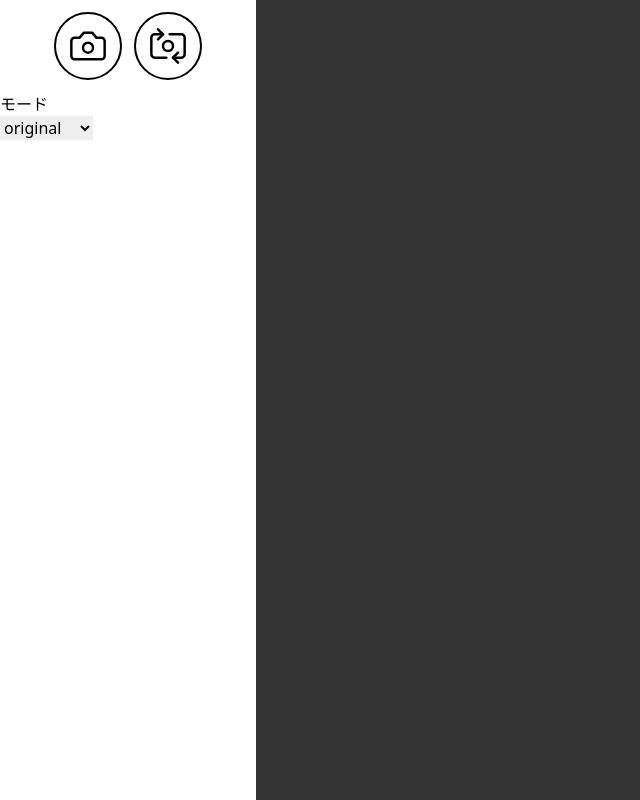
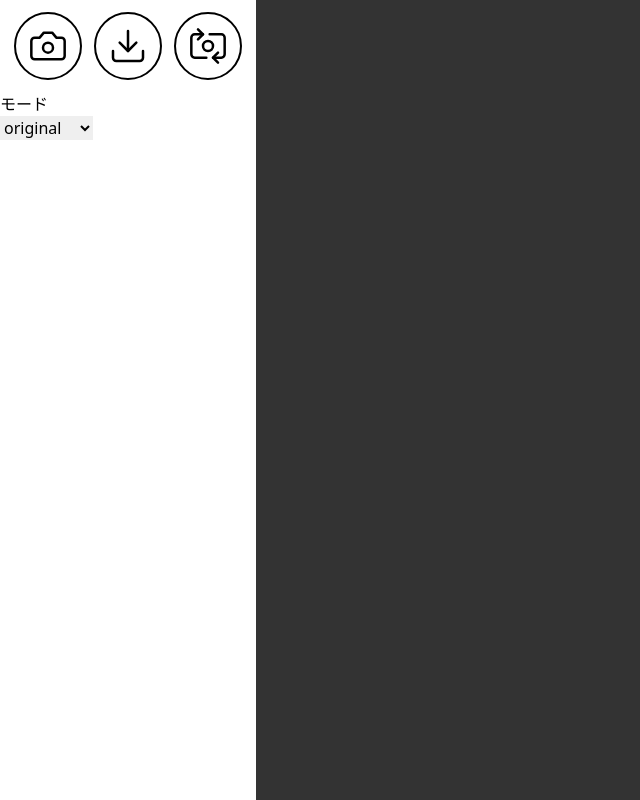
Before and after one commit to is78-dev/webcam-effect, a React (Vite) app: page / in a window 1280 px wide. Shown: the whole page, without its empty margins (0-640 px from the left). Built offline with nearby package versions, Linux system fonts and the light colour scheme.

Commit message:
add: 画像保存機能追加

```diff
--- a/src/App.tsx
+++ b/src/App.tsx
@@ -26,6 +26,7 @@ const App = () => {
         setCameraAccess={setCameraAccess}
         outCamera={outCamera}
         setOutCamera={setOutCamera}
+        canvasRef={canvasRef}
         effectSetting={effectSetting}
         setEffectSetting={setEffectSetting}
       />
--- /dev/null
+++ b/src/components/DownloadButton.tsx
@@ -0,0 +1,36 @@
+import React from "react";
+import { LuDownload } from "react-icons/lu";
+
+type DownloadButtonProps = {
+  canvasRef: React.RefObject<HTMLCanvasElement>;
+};
+
+const DownloadButton = ({ canvasRef }: DownloadButtonProps) => {
+  const getCurrentTimestamp = () => {
+    const now = new Date();
+    const year = now.getFullYear();
+    const month = String(now.getMonth() + 1).padStart(2, "0"); // 月は0始まりなので+1
+    const day = String(now.getDate()).padStart(2, "0");
+    const hours = String(now.getHours()).padStart(2, "0");
+    const minutes = String(now.getMinutes()).padStart(2, "0");
+    const seconds = String(now.getSeconds()).padStart(2, "0");
+    return `${year}-${month}-${day}_${hours}-${minutes}-${seconds}`;
+  };
+
+  const handleDownload = () => {
+    let downloadLink = document.createElement("a");
+    downloadLink.href = canvasRef.current!.toDataURL("image/png");
+    downloadLink.download = `webcam-effect_${getCurrentTimestamp()}.png`;
+    downloadLink.click();
+  };
+  return (
+    <button
+      onClick={handleDownload}
+      className="p-3 rounded-full border-2 border-black hover:bg-gray-100"
+    >
+      <LuDownload size="40" color="black" className="stroke-[1.5]" />
+    </button>
+  );
+};
+
+export default DownloadButton;
--- a/src/components/Toolbar.tsx
+++ b/src/components/Toolbar.tsx
@@ -6,12 +6,14 @@ import ThresholdSetting from "./ThresholdSetting";
 import DitheringSetting from "./DitheringSetting";
 import CameraAccessButton from "./CameraAccessButton";
 import CameraSwitchButton from "./CameraSwitchButton";
+import DownloadButton from "./DownloadButton";
 
 type ToolbarProps = {
   cameraAccess: boolean;
   setCameraAccess: React.Dispatch<React.SetStateAction<boolean>>;
   outCamera: boolean;
   setOutCamera: React.Dispatch<React.SetStateAction<boolean>>;
+  canvasRef: React.RefObject<HTMLCanvasElement>;
   effectSetting: EffectSetting;
   setEffectSetting: React.Dispatch<React.SetStateAction<EffectSetting>>;
 };
@@ -21,6 +23,7 @@ const Toolbar = ({
   setCameraAccess,
   outCamera,
   setOutCamera,
+  canvasRef,
   effectSetting,
   setEffectSetting,
 }: ToolbarProps) => {
@@ -31,6 +34,7 @@ const Toolbar = ({
           cameraAccess={cameraAccess}
           setCameraAccess={setCameraAccess}
         />
+        <DownloadButton canvasRef={canvasRef} />
         <CameraSwitchButton
           cameraSwitch={outCamera}
           setCameraSwitch={setOutCamera}
```
